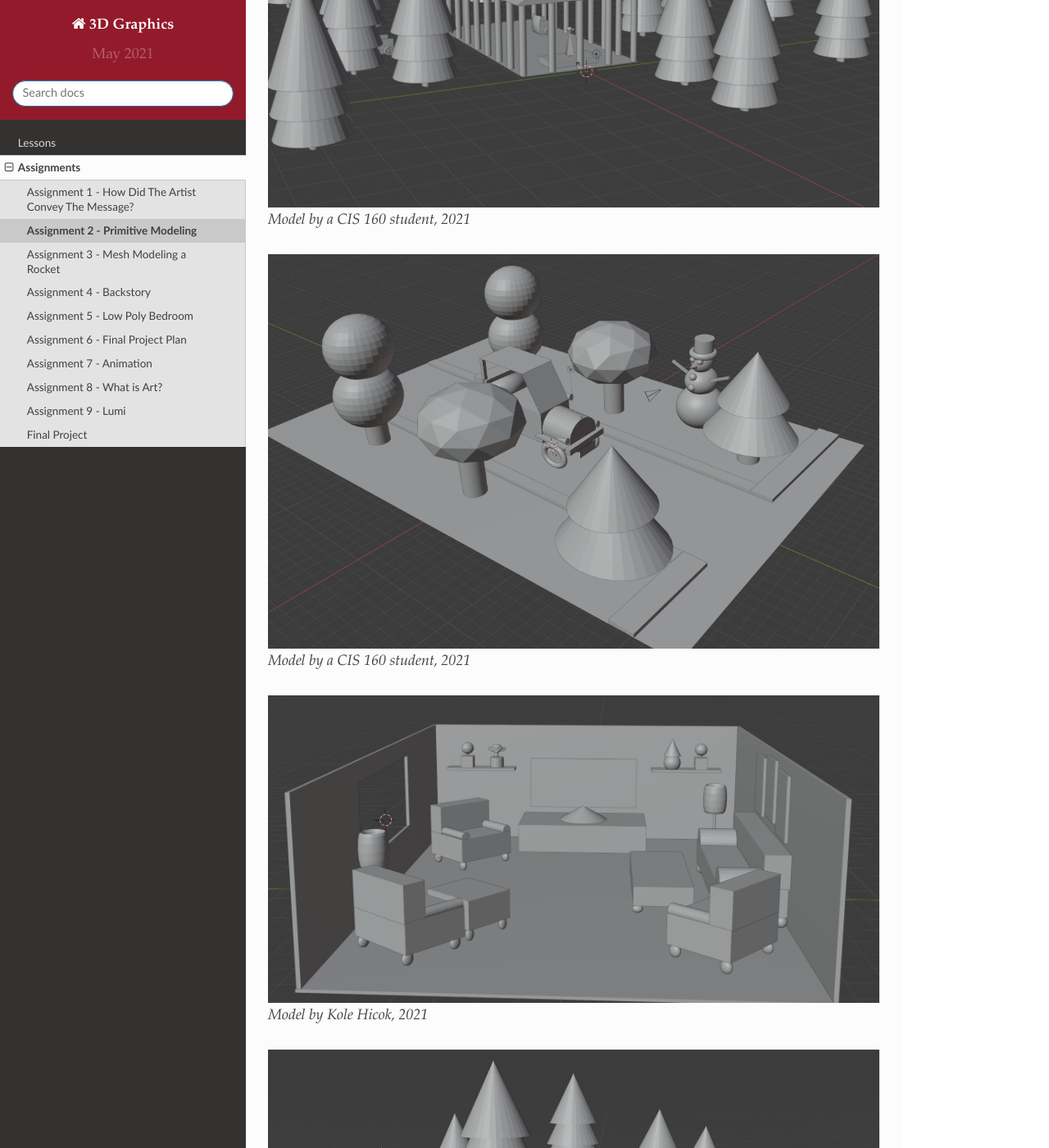
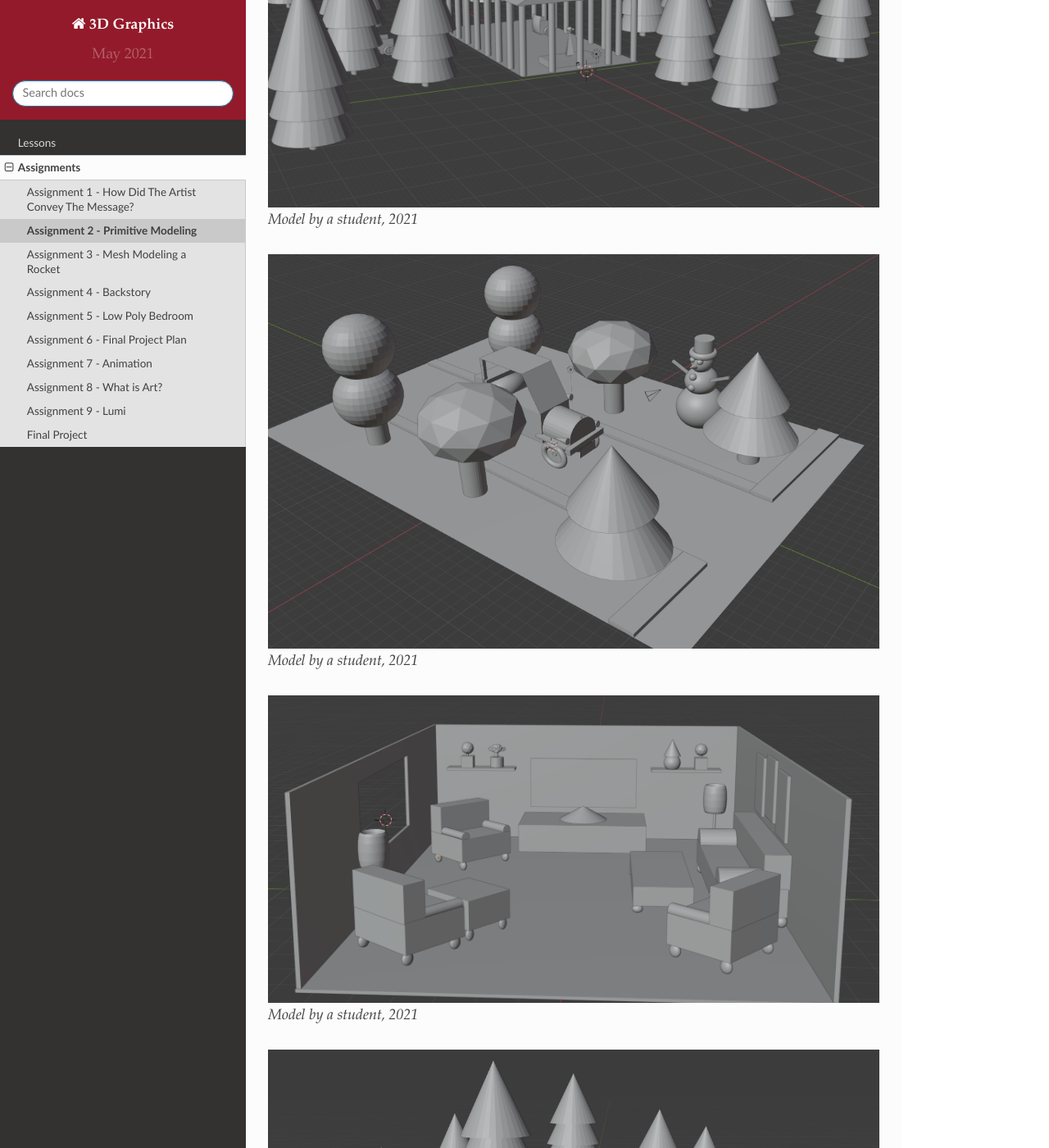
Before and after one commit to jsgratch/CSCI3103, a Sphinx documentation site: the page built from source/assignments/assignment_02/assignment_02.rst, in a window 1280 px wide and 1400 px high, scrolled down 2329 px. Shown: the whole window at 82% size. Built offline with Sphinx 7.4.7 and the Read the Docs theme 2.0.0, drawn with Linux system fonts in a browser that asks for light colours; some of the changed text lies outside the part shown.

Commit message:
Update assignment_02.rst

```diff
--- a/source/assignments/assignment_02/assignment_02.rst
+++ b/source/assignments/assignment_02/assignment_02.rst
@@ -23,37 +23,37 @@ Assignment 2 - Primitive Modeling
 .. figure:: 2.png
    :width: 100%
 
-   Model by a CIS 160 student, 2021
+   Model by a student, 2021
 
 .. figure:: 3.png
    :width: 100%
 
-   Model by a CIS 160 student, 2021
+   Model by a student, 2021
 
 .. figure:: 4.png
    :width: 100%
 
-   Model by a CIS 160 student, 2021
+   Model by a student, 2021
 
 .. figure:: 5.png
    :width: 100%
 
-   Model by a CIS 160 student, 2021
+   Model by a student, 2021
 
 .. figure:: 6.png
    :width: 100%
 
-   Model by Kole Hicok, 2021
+   Model by a student, 2021
 
 .. figure:: 7.png
    :width: 100%
 
-   Model by Jeffery Roberts, 2021
+   Model by a student, 2021
 
 .. figure:: 8.png
    :width: 100%
 
-   Model by a CIS 160 student, 2021
+   Model by a student, 2021
 
 .. figure:: 9.png
    :width: 100%
@@ -63,19 +63,19 @@ Assignment 2 - Primitive Modeling
 .. figure:: 10.png
    :width: 100%
 
-   Model by a CIS 160 student, 2021
+   Model by a student, 2021
 
 .. figure:: 11.png
    :width: 100%
 
-   Model by a CIS 160 student, 2021
+   Model by a student, 2021
 
 .. figure:: 12.png
    :width: 100%
 
-   Model by a CIS 160 student, 2021
+   Model by a student, 2021
 
 .. figure:: 13.png
    :width: 100%
 
-   Model by a CIS 160 student, 2021
+   Model by a student, 2021
```
